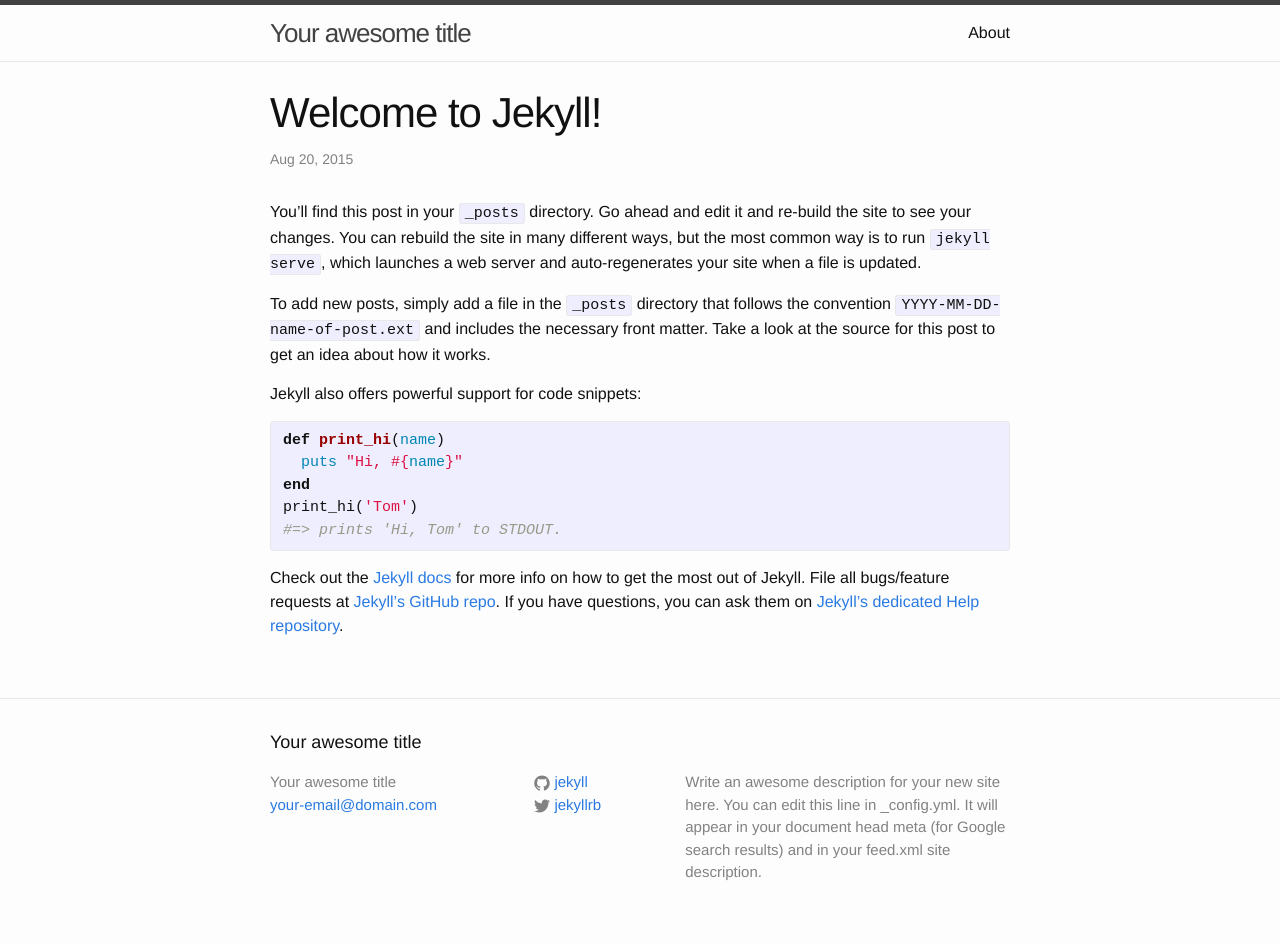
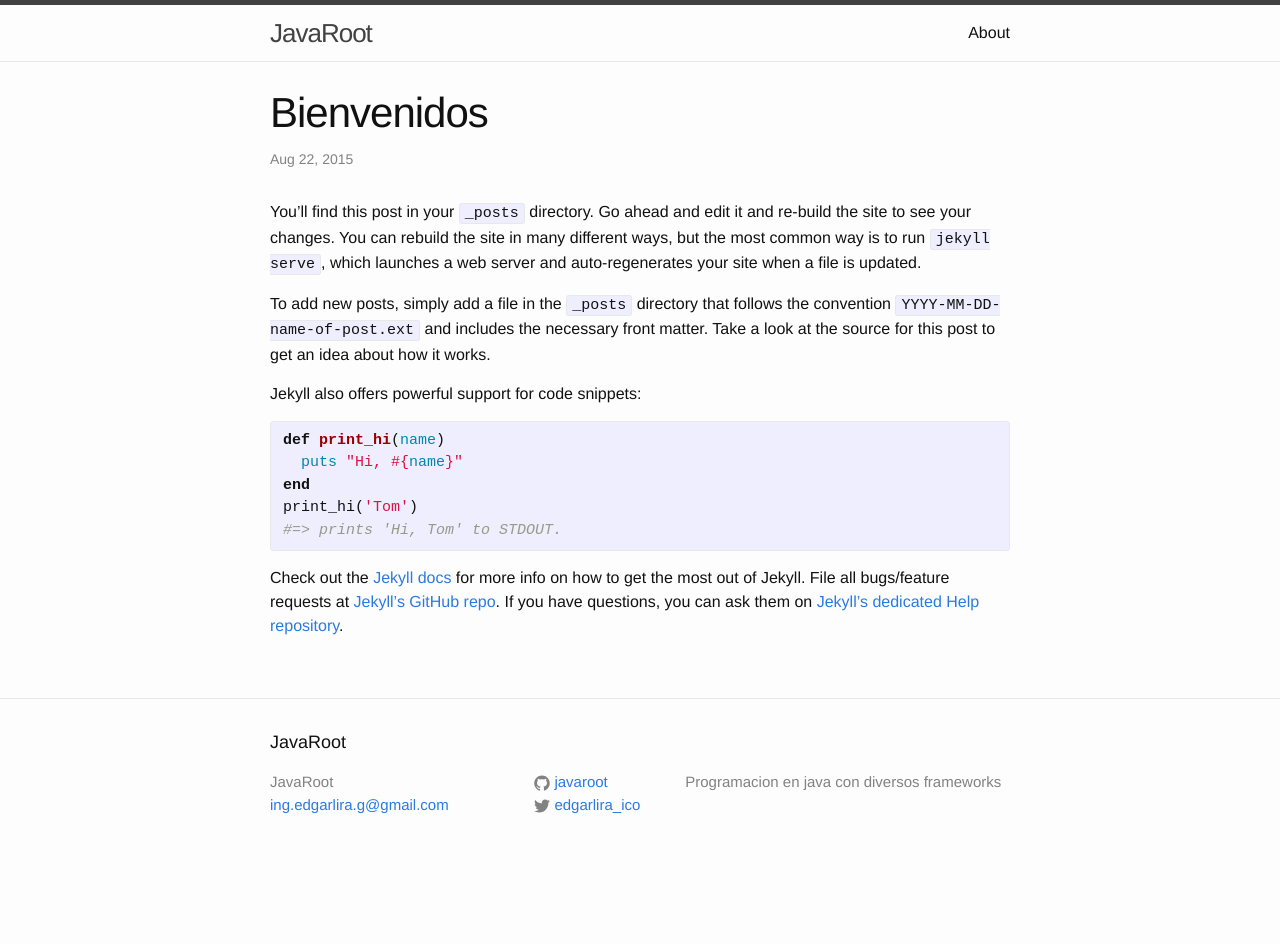
Before and after one commit to javaroot/javaroot.github.io, a Jekyll site: the page built from _posts/2015-08-20-welcome-to-jekyll.markdown, in a window 1280 px wide. Built offline with Jekyll 4.4.1, drawn with Linux system fonts in a browser that asks for light colours; after the commit the page ends 900 px from its top, so only the background shows below that.

Commit message:
added Title

```diff
--- a/_config.yml
+++ b/_config.yml
@@ -1,15 +1,13 @@
 # Site settings
-title: Your awesome title
-email: your-email@domain.com
+title: JavaRoot
+email: ing.edgarlira.g@gmail.com
 description: > # this means to ignore newlines until "baseurl:"
-  Write an awesome description for your new site here. You can edit this
-  line in _config.yml. It will appear in your document head meta (for
-  Google search results) and in your feed.xml site description.
+  Programacion en java con diversos frameworks
 baseurl: "" # the subpath of your site, e.g. /blog/
 url: "http://yourdomain.com" # the base hostname & protocol for your site
-twitter_username: jekyllrb
-github_username:  jekyll
+twitter_username: edgarlira_ico
+github_username:  javaroot
 
 # Build settings
 markdown: kramdown
-highlighter: null
+highlighter: pygments
--- a/_posts/2015-08-20-welcome-to-jekyll.markdown
+++ b/_posts/2015-08-20-welcome-to-jekyll.markdown
@@ -1,8 +1,8 @@
 ---
 layout: post
-title:  "Welcome to Jekyll!"
-date:   2015-08-20 22:38:21
-categories: jekyll update
+title:  "Bienvenidos"
+date:   2015-08-22 14:02:00
+categories: welcome
 ---
 You’ll find this post in your `_posts` directory. Go ahead and edit it and re-build the site to see your changes. You can rebuild the site in many different ways, but the most common way is to run `jekyll serve`, which launches a web server and auto-regenerates your site when a file is updated.
 
```
